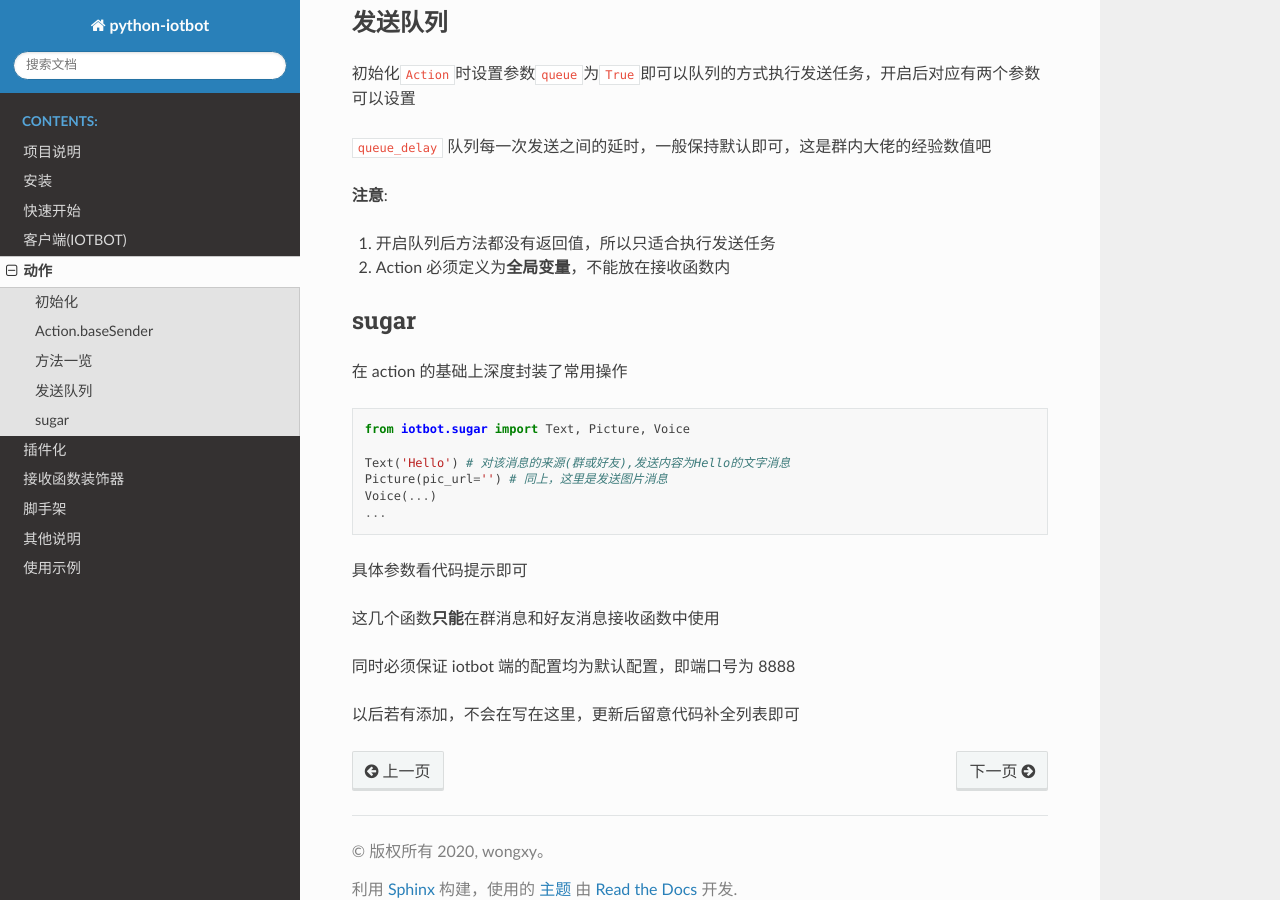
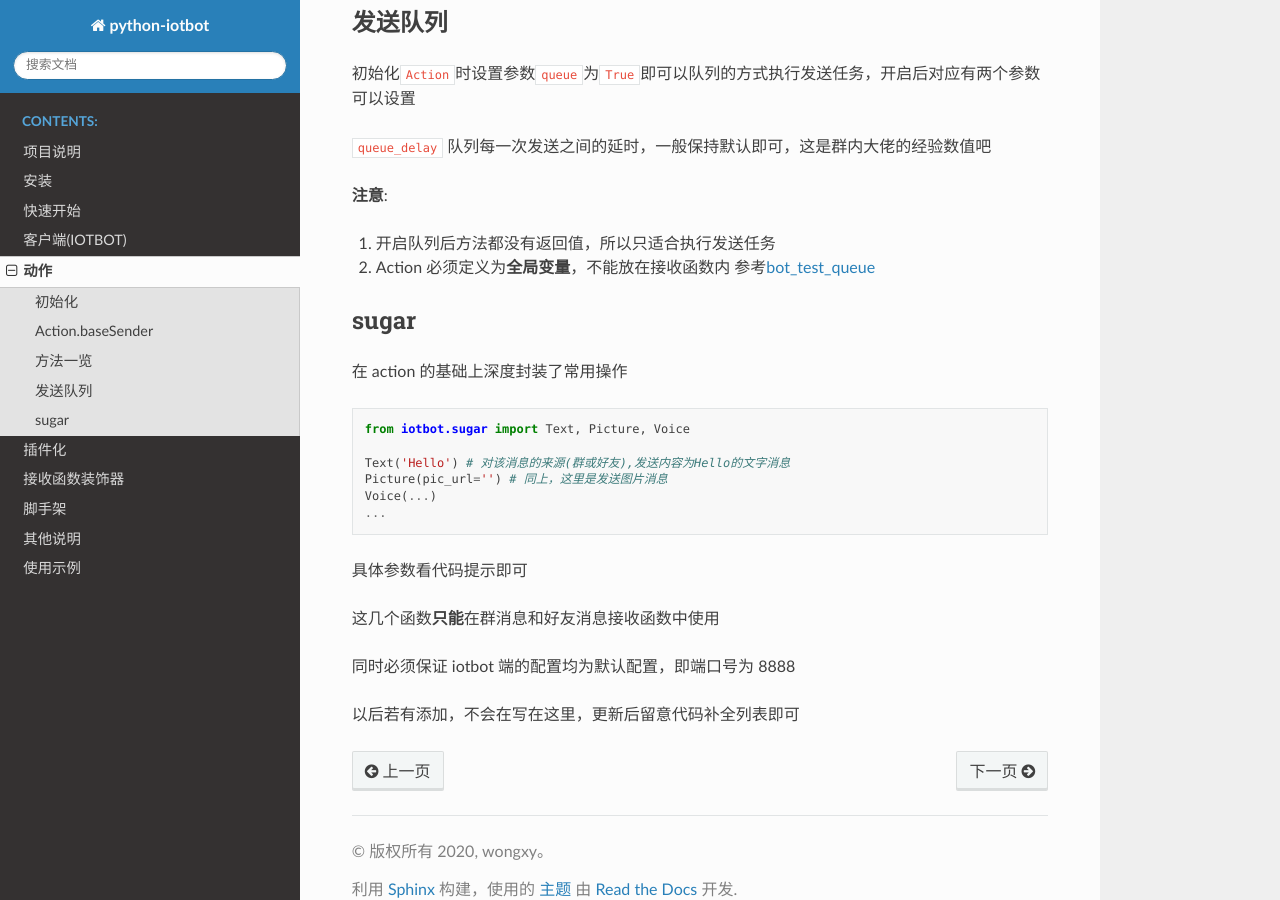
Before and after one commit to xiyaowong/python--iotbot, a Sphinx documentation site: the page built from docs/ACTION.md, in a window 1280 px wide and 900 px high, scrolled down 1373 px. Built offline with Sphinx 7.4.7 and the Read the Docs theme 2.0.0, drawn with Linux system fonts in a browser that asks for light colours.

Commit message:
Update docs

```diff
--- a/docs/ACTION.md
+++ b/docs/ACTION.md
@@ -77,6 +77,7 @@ action = Action(123456)
 
 1. 开启队列后方法都没有返回值，所以只适合执行发送任务
 2. Action 必须定义为**全局变量**，不能放在接收函数内
+参考[bot_test_queue](https://github.com/XiyaoWong/python-iotbot/blob/master/sample/plugins/bot_test_queue.py)
 
 ## sugar
 
```
